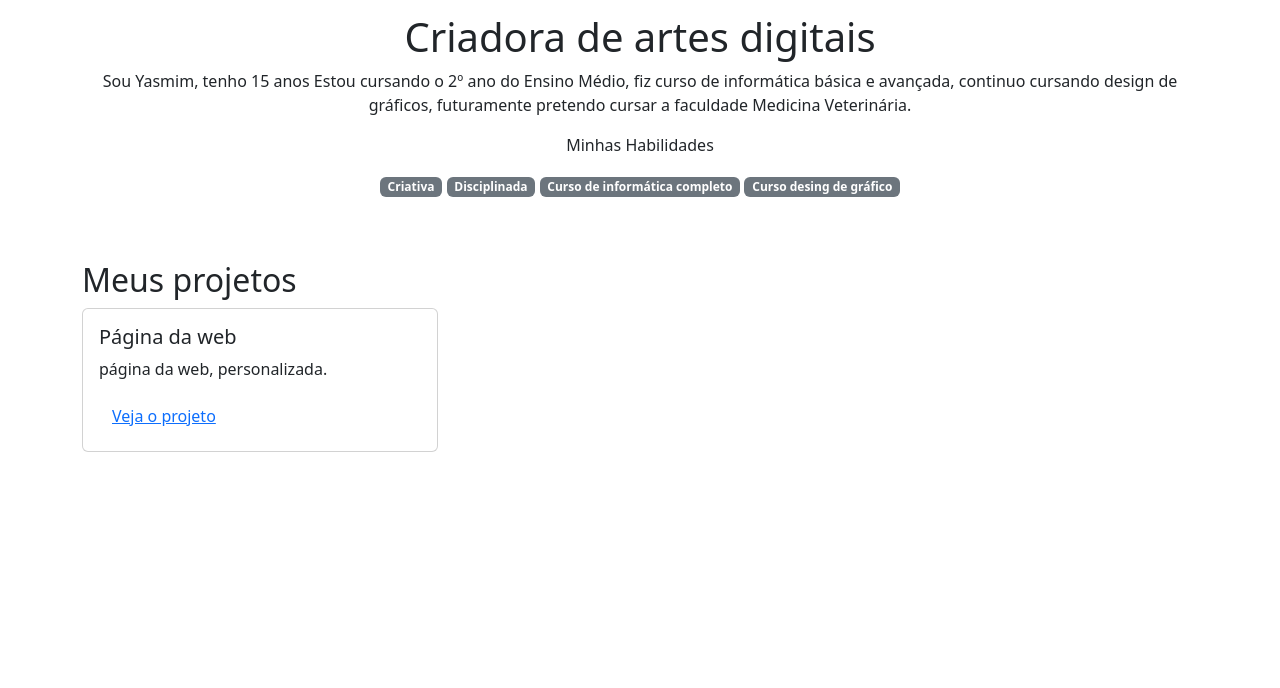
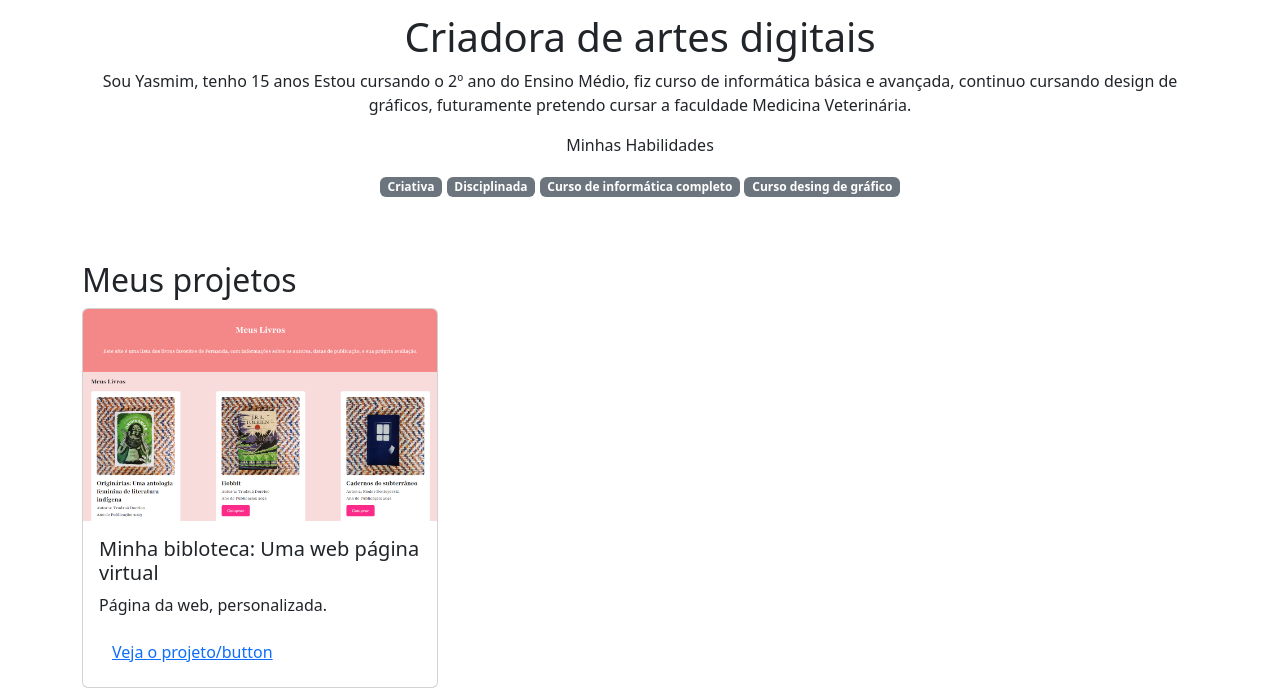
Before and after one commit to yasmimselusnhaki/Portf-lio, a plain HTML site: page index.html in a window 1280 px wide. Shown: the part 183-871 px from the top of the page. Before the commit the page ends 800 px from the top, so only its background shows below. Drawn offline with nearby package versions, Linux system fonts and the light colour scheme.

Commit message:
projeto 1

```diff
--- a/index.html
+++ b/index.html
@@ -25,19 +25,19 @@
      <main class="container mt-5">
         <h2>Meus projetos</h2>
         <div class="row">
-            <!--projeto 1-->
+            <!-- projeto 1 -->
             <div class="col-md-4">
-  <div class="card"
-  <img src="img/projeto-1.png" class="card-img-top" alt="Imagem do projeto de bibloteca virtual" />
+                <div class="card">
+                    <img src="img/projeto-1.png" class="card-img-top" alt="Imagem do projeto da bibloteca virtual">
                     <div class="card-body">
-    <h5 class="card-title">Página da web</h5>
-    <p class="card-text">
-      página da web, personalizada.
-    </p>
-    <button type="button" class="btn btn-link">Veja o projeto</button>
+                      <h5 class="card-title">Minha bibloteca: Uma web página virtual</h5>
+                      <p class="card-text">Página da web, personalizada.</p>
+                      <button type="button" class="btn btn-link">Veja o projeto/button</a>
                     </div>
                   </div>
             </div>
+        </div>
+
     </main>
     <script src="https://cdn.jsdelivr.net/npm/bootstrap@5.3.5/dist/js/bootstrap.bundle.min.js" integrity="sha384-k6d4wzSIapyDyv1kpU366/PK5hCdSbCRGRCMv+eplOQJWyd1fbcAu9OCUj5zNLiq" crossorigin="anonymous"></script>
 </body>
```
Lines whose indentation alone changed are shown as unchanged.
